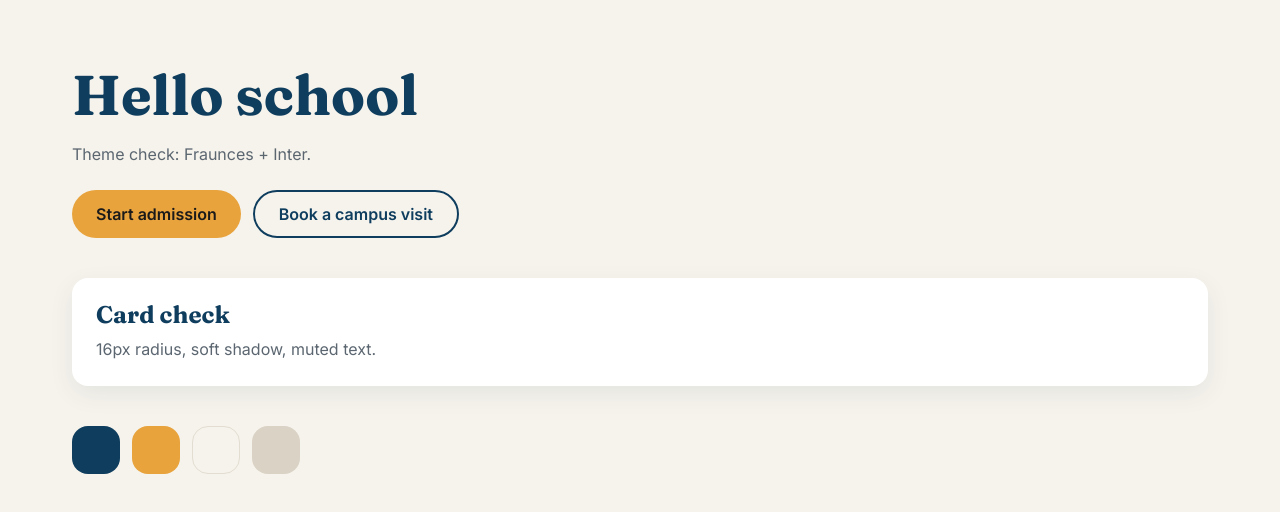
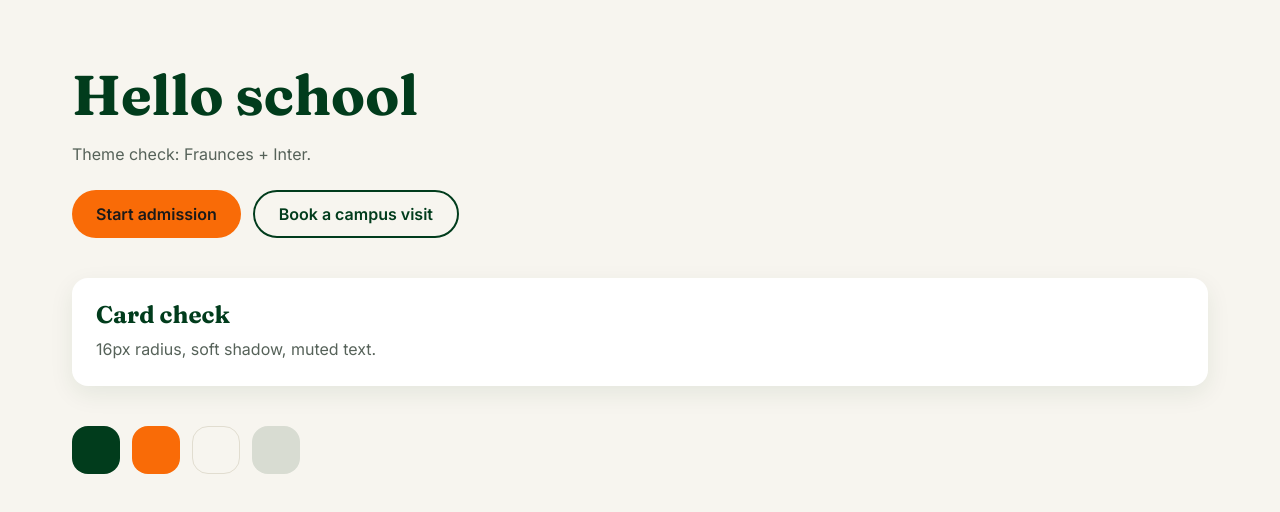
Before and after one commit to srusht-i19/nalanda-school-website, a Next.js app: page / in a window 1280 px wide. Shown: the top 512 px of the page. Built offline with nearby package versions, Linux system fonts and the light colour scheme.

Commit message:
Rebrand to The Nalanda Campus, Kolhapur

```diff
--- a/app/globals.css
+++ b/app/globals.css
@@ -1,20 +1,21 @@
 @import "tailwindcss";
 
 @theme inline {
-  --color-primary: #0f3d5e;
-  --color-accent: #e8a33d;
-  --color-accent-hover: #d9942e;
-  --color-surface: #f6f3ec;
+  --color-primary: #013c1c;
+  --color-accent: #f96b07;
+  --color-accent-hover: #e05f00;
+  --color-accent-text: #c2410c;
+  --color-surface: #f7f5ef;
   --color-surface-2: #ffffff;
   --color-ink: #1a1a1a;
-  --color-muted: #5b6670;
-  --color-line: #e3ddd1;
-  --color-placeholder: #d9d2c5;
-  --color-on-primary-muted: #c9d3db;
+  --color-muted: #566259;
+  --color-line: #e1ddd0;
+  --color-placeholder: #d8dcd2;
+  --color-on-primary-muted: #c8d6cc;
 
   --radius-card: 16px;
   --radius-pill: 999px;
-  --shadow-card: 0 8px 24px rgba(15, 61, 94, 0.08);
+  --shadow-card: 0 8px 24px rgba(1, 60, 28, 0.08);
 
   --font-heading: var(--font-fraunces), Georgia, serif;
   --font-body: var(--font-inter), system-ui, sans-serif;
@@ -33,7 +34,7 @@
     color: var(--color-primary);
   }
   a:hover {
-    color: var(--color-accent);
+    color: var(--color-accent-text);
   }
 
   h1,
--- a/app/layout.tsx
+++ b/app/layout.tsx
@@ -15,8 +15,8 @@ const inter = Inter({
 });
 
 export const metadata: Metadata = {
-  title: "THE NALANDA CAMPUS FIA . Kolhapur",
-  description: "CBSE school in Baner, Pune. Nursery to Class 10.",
+  title: "The Nalanda Campus · Kolhapur",
+  description: "School in Kolhapur, Maharashtra. Admissions open.",
 };
 
 export default function RootLayout({
```
Also changed, not shown: 1 other file (tests, documents, lock files or other folders).
